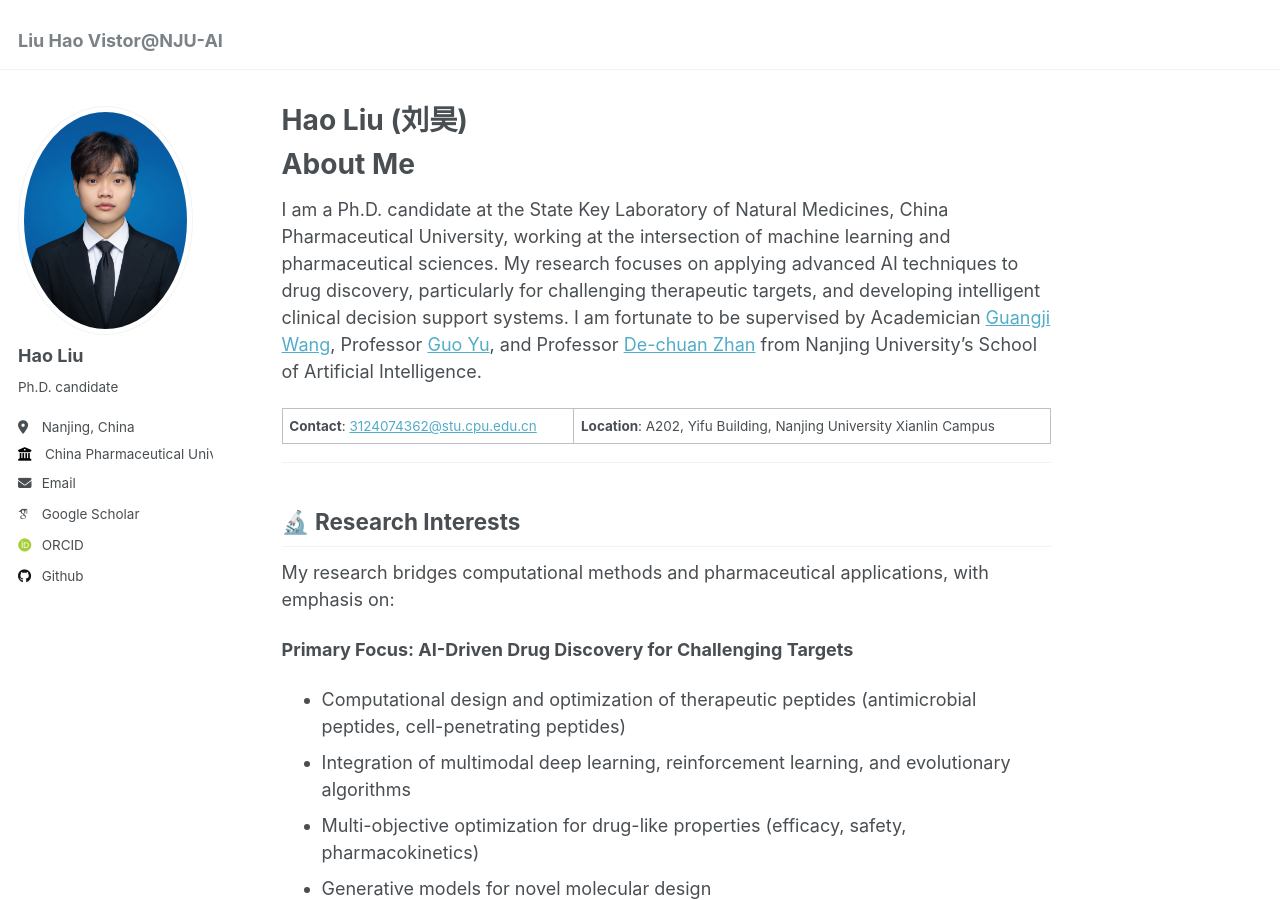
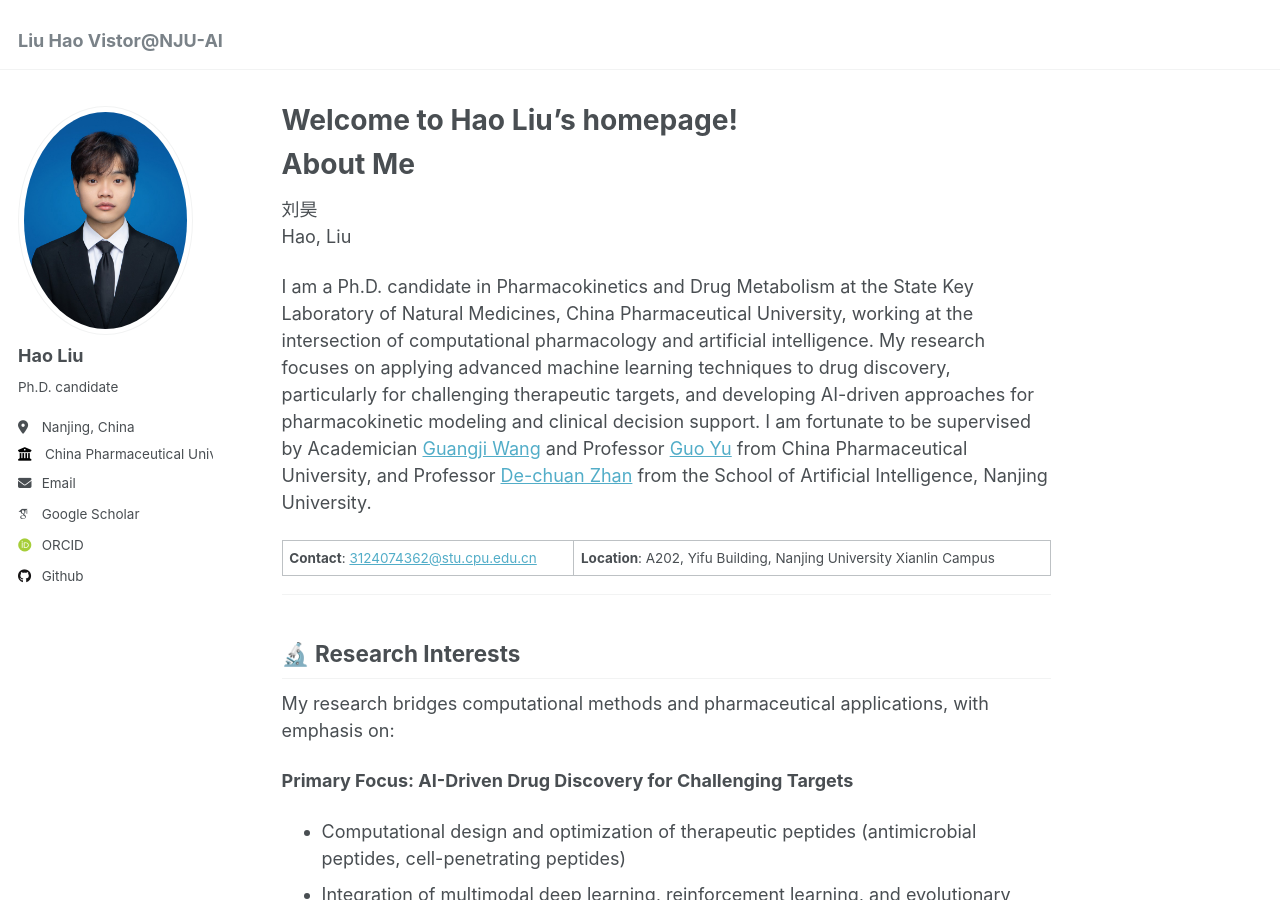
Before and after one commit to Harkool/harkool.github.io, a Jekyll site: the page built from _pages/about.md, in a window 1280 px wide and 900 px high. Built offline with Jekyll 4.4.1, drawn with Linux system fonts in a browser that asks for light colours; some web fonts are replaced; some of the changed text lies outside the part shown.

Commit message:
Update about.md

```diff
--- a/_pages/about.md
+++ b/_pages/about.md
@@ -1,15 +1,18 @@
 ---
 permalink: /
-title: "Hao Liu (刘昊)"
+title: "Welcome to Hao Liu’s homepage!"
 author_profile: true
 redirect_from:
   - /about/
   - /about.html
 ---
 
-# About Me
+About Me
+======
+刘昊
+Hao, Liu
 
-I am a Ph.D. candidate at the State Key Laboratory of Natural Medicines, China Pharmaceutical University, working at the intersection of machine learning and pharmaceutical sciences. My research focuses on applying advanced AI techniques to drug discovery, particularly for challenging therapeutic targets, and developing intelligent clinical decision support systems. I am fortunate to be supervised by Academician [Guangji Wang](https://www.cae.cn/cae/html/main/colys/41733597.html), Professor [Guo Yu](https://ygl.cpu.edu.cn/gmis5/dsfc/dsfcgrxx/D505D9EA25B7E8E3FCA77DEC1F03C908), and Professor [De-chuan Zhan](https://www.yuque.com/zhandc/home/nk8z4o) from Nanjing University's School of Artificial Intelligence.
+I am a Ph.D. candidate in Pharmacokinetics and Drug Metabolism at the State Key Laboratory of Natural Medicines, China Pharmaceutical University, working at the intersection of computational pharmacology and artificial intelligence. My research focuses on applying advanced machine learning techniques to drug discovery, particularly for challenging therapeutic targets, and developing AI-driven approaches for pharmacokinetic modeling and clinical decision support. I am fortunate to be supervised by Academician [Guangji Wang](https://www.cae.cn/cae/html/main/colys/41733597.html) and Professor [Guo Yu](https://ygl.cpu.edu.cn/gmis5/dsfc/dsfcgrxx/D505D9EA25B7E8E3FCA77DEC1F03C908) from China Pharmaceutical University, and Professor [De-chuan Zhan](https://www.yuque.com/zhandc/home/nk8z4o) from the School of Artificial Intelligence, Nanjing University.
 
 **Contact**: [3124074362@stu.cpu.edu.cn](mailto:3124074362@stu.cpu.edu.cn) | **Location**: A202, Yifu Building, Nanjing University Xianlin Campus
 
@@ -77,17 +80,17 @@ Dai A, **Liu H**, Shen P, et al. Incorporating preoperative frailty to assist in
 
 ## 🎓 Education
 
-**Ph.D. in Pharmaceutical Sciences** | Sep 2024 – Present
+**Ph.D. in Pharmacokinetics and Drug Metabolism** | Sep 2024 – Present
 State Key Laboratory of Natural Medicines, China Pharmaceutical University
-*Supervisors: Academician Guangji Wang (Principal), Prof. Guo Yu, Prof. De-chuan Zhan*
-*Focus: AI for drug discovery and clinical decision support*
+*Supervisors: Academician Guangji Wang (Principal, China Pharmaceutical University), Prof. Guo Yu (China Pharmaceutical University), Prof. De-chuan Zhan (Nanjing University)*
+*Focus: AI-driven drug discovery and computational pharmacokinetics*
 
-**Master of Pharmacy** | Sep 2021 – Jun 2024
+**Master of Pharmacy (M.Pharm.)** | Sep 2021 – Jun 2024
 School of Basic Medicine and Clinical Pharmacy, China Pharmaceutical University
 *Supervisor: Associate Chief Pharmacist [Jianjun Zou](https://www.njsdyyy.com.cn/yiji/yaoxuebu/zhuanjiajieshao/2018-08-31/2668.html) (Nanjing First Hospital)*
-*Thesis: Machine learning applications in clinical pharmacy and risk prediction*
+*Thesis: Machine learning applications in clinical pharmacy and perioperative risk prediction*
 
-**B.Sc. in Life Sciences and Biopharmaceuticals** | Sep 2016 – Jun 2021
+**B.Sc. in Clinical Pharmacy** | Sep 2016 – Jun 2021
 Shenyang Pharmaceutical University
 
 ---
```
Also changed, not shown: other parts of _pages/about.md (+2 -0 lines).
